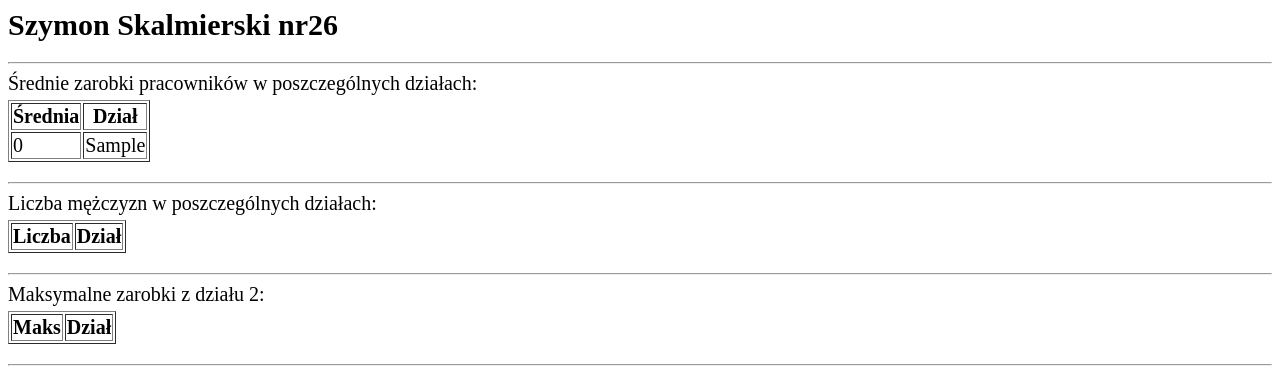
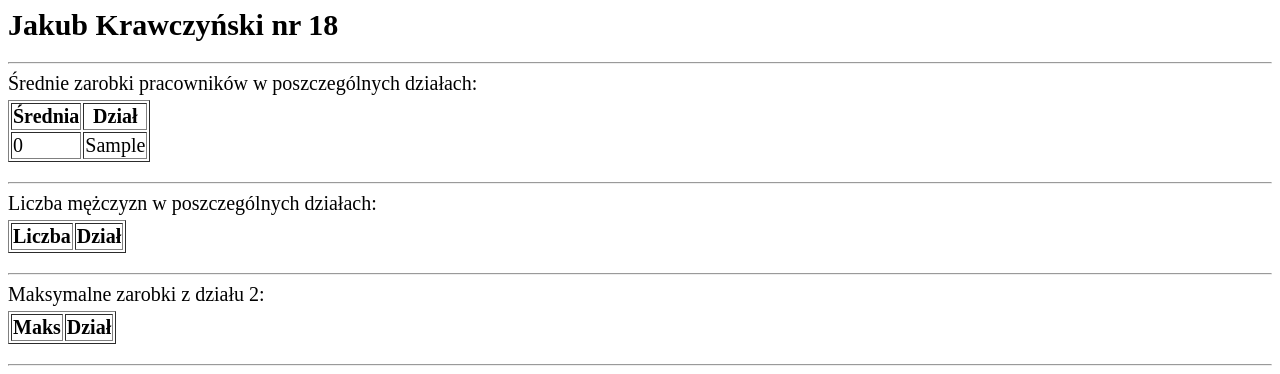
Before and after one commit to SK-2019/php-sql-wprowadzenie-jakubkrawczynski, a PHP site: page / in a window 1280 px wide. Shown: the top 374 px of the page. Run offline with PHP 8.4, Linux system fonts and the light colour scheme; tables that the repository leaves empty or names only in its code hold one stand-in row (values such as "Sample post"); lists and menus that the app fills with data are empty.

Commit message:
Update index.php

```diff
--- a/index.php
+++ b/index.php
@@ -1,5 +1,5 @@
   <?php
-    echo("<div style='font-size:30px; margin-bottom:20px'><b>Szymon Skalmierski nr26</b></div>");
+    echo("<div style='font-size:30px; margin-bottom:20px'><b>Jakub Krawczyński nr 18</b></div>");
     echo("<hr />");
     function tabelka($zapytanie, $nazwa, $kolumna, $row1){
     $conn=new mysqli("localhost","root","","nauka");
```
